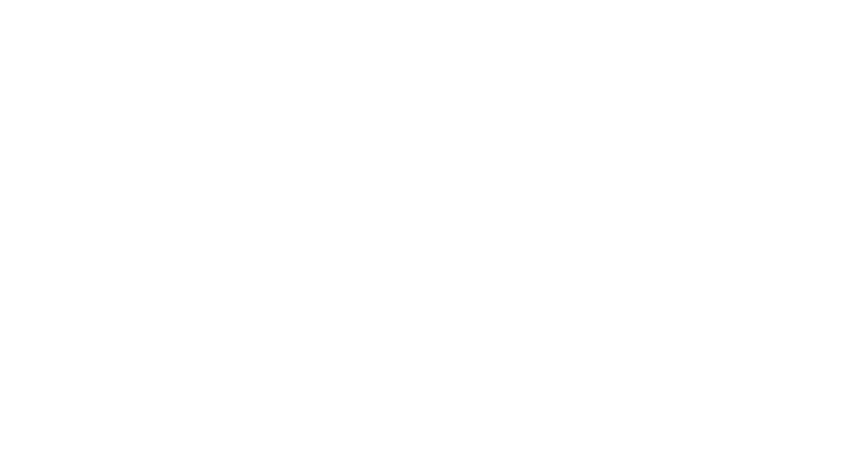
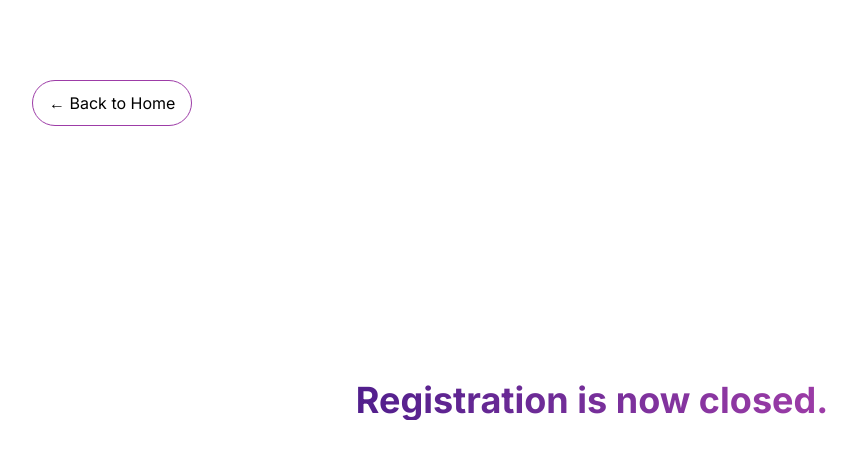
Before and after one commit to Omotolani30/GOGENEBIO, a React (Vite) app: page /form in a window 1280 px wide. Before the commit this address had no page. Shown: the top 458 px of the page, without its empty margins (48-905 px from the left). Built offline with nearby package versions, Linux system fonts and the light colour scheme.

Commit message:
closed form

```diff
--- a/src/App.jsx
+++ b/src/App.jsx
@@ -2,13 +2,14 @@
 import Form from "./Pages/Form.jsx";
 import { Routes, Route } from "react-router-dom";
 import Auth from "./Pages/Auth.jsx";
+import ClosedForm from "./Pages/ClosedForm.jsx";
 
 const App = () => {
   return (
     <div className="">
       <Routes>
         <Route path="/" element={<Home />} />
-        {/* <Route path="/form" element={<Form />} /> */}
+        <Route path="/form" element={<ClosedForm />} />
         {/* <Route path="/auth" element={<Auth />} /> */}
       </Routes>
     </div>
--- /dev/null
+++ b/src/Pages/ClosedForm.jsx
@@ -0,0 +1,19 @@
+import React from "react";
+import { Link } from "react-router-dom";
+
+const ClosedForm = () => {
+  return (
+    <div className="flex justify-center items-center min-h-screen relative">
+      <Link to="/">
+        <button className="border border-[#9D3CA7] rounded-full p-2 px-2.5 md:p-2.5 md:px-4 text-[14px] md:text-[16px] cursor-pointer absolute top-5 left-5  md:top-20 md:left-20">
+          &larr; Back to Home
+        </button>
+      </Link>
+      <h1 className=" text-2xl md:text-4xl font-bold bg-clip-text text-transparent bg-gradient-to-r from-[#511E8C] to-[#9D3CA7]">
+        Registration is now closed.
+      </h1>
+    </div>
+  );
+};
+
+export default ClosedForm;
```
